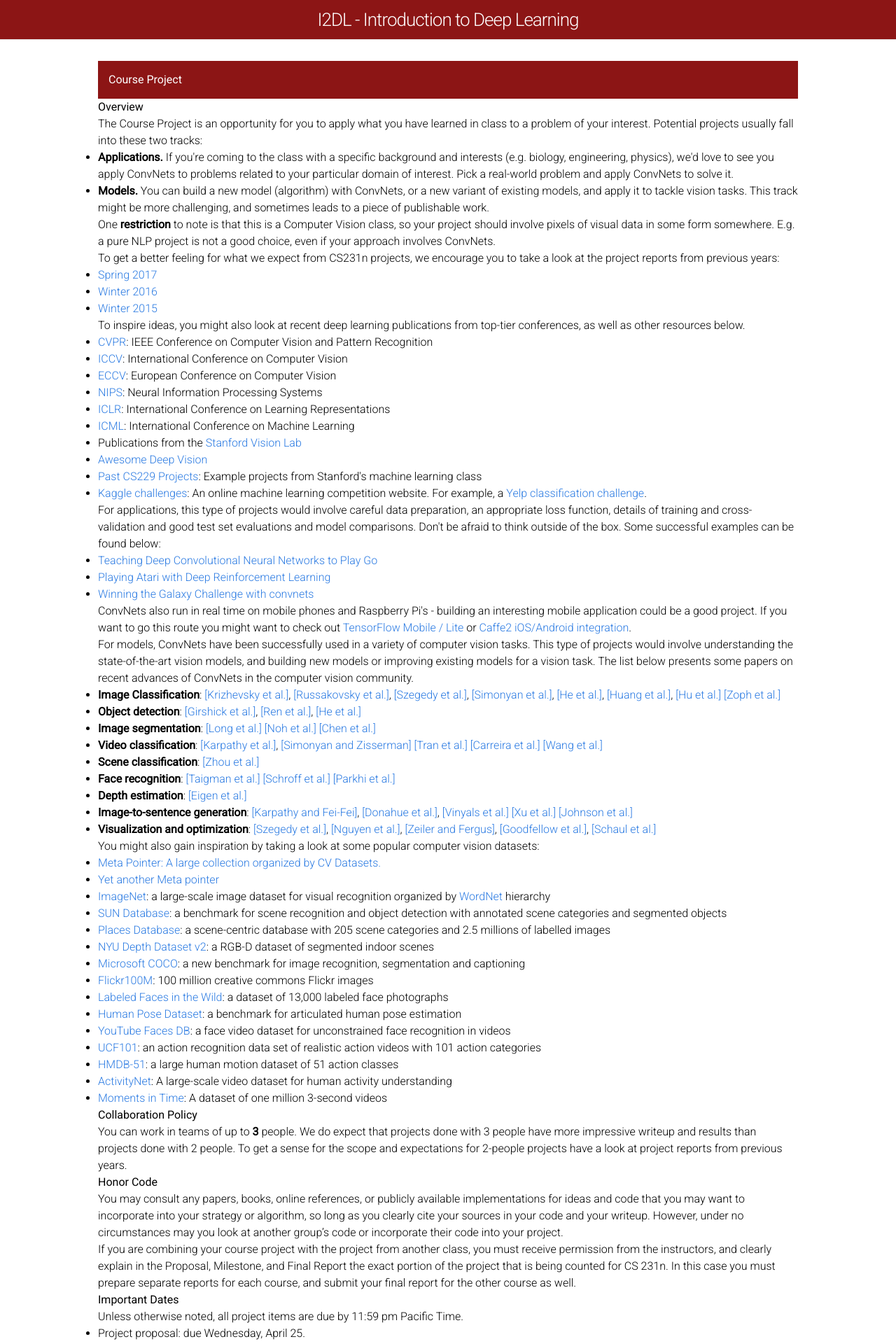
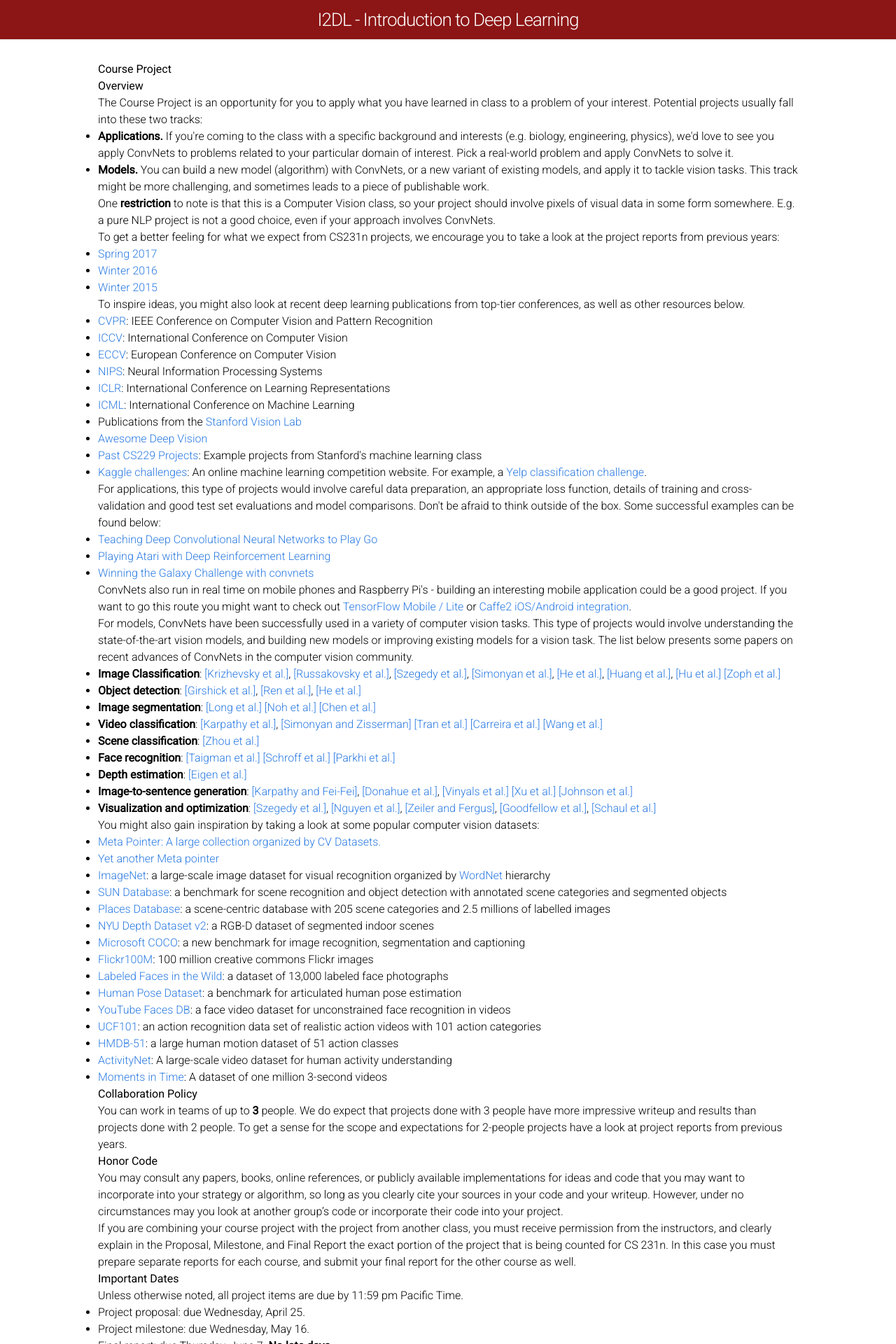
Before and after one commit to zenilton-patrocinio/i2dl, a Jekyll site: the page project.html, which Jekyll copies as it is, in a window 1280 px wide. Shown: the top 1920 px of the page at 70% size. Built offline with Jekyll 4.4.1, drawn with Linux system fonts in a browser that asks for light colours.

Commit message:
Update project.html

```diff
--- a/project.html
+++ b/project.html
@@ -527,9 +527,7 @@ a:visited { color: #205caa; }
       <div class="wrap">
       <div>
 
-<div style="background-color:#8C1515; color:#FFF; padding:15px;">
 <h1>Course Project</h1>
-</div>
 
 <!-- <div class="container sec">
   Warning: Details still subject to change
```
